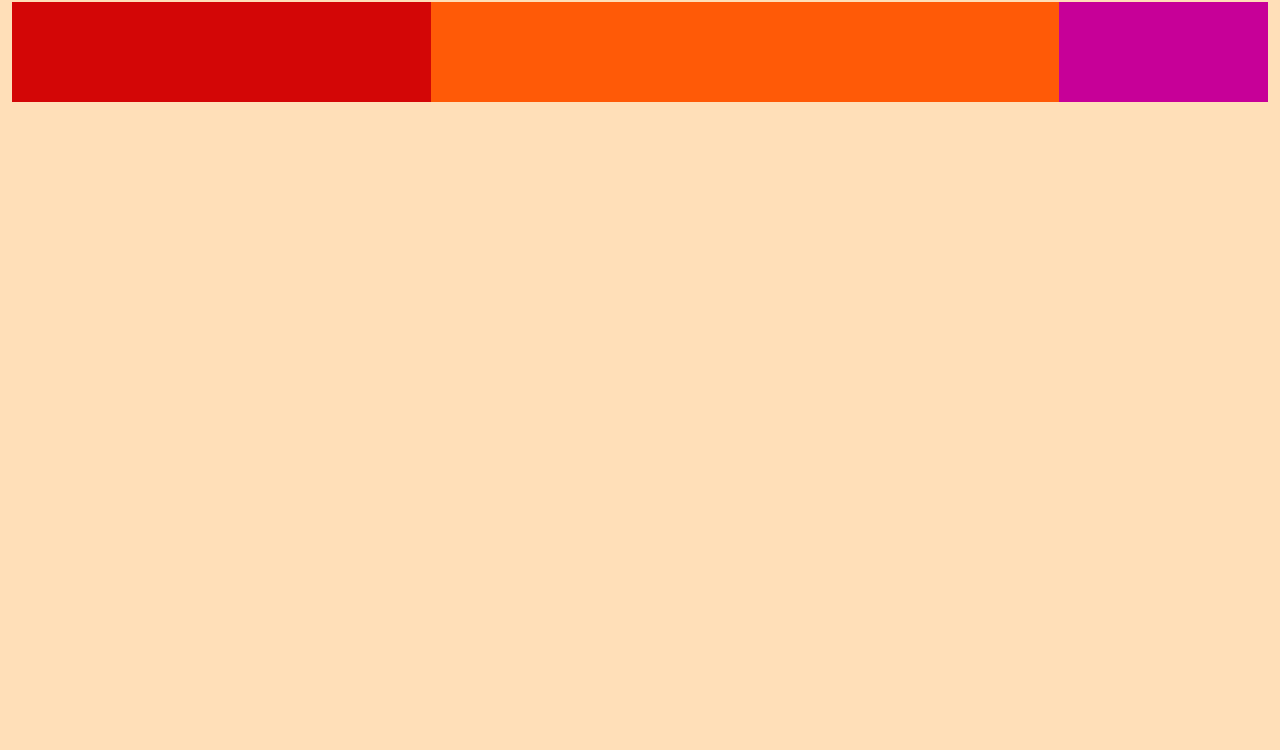
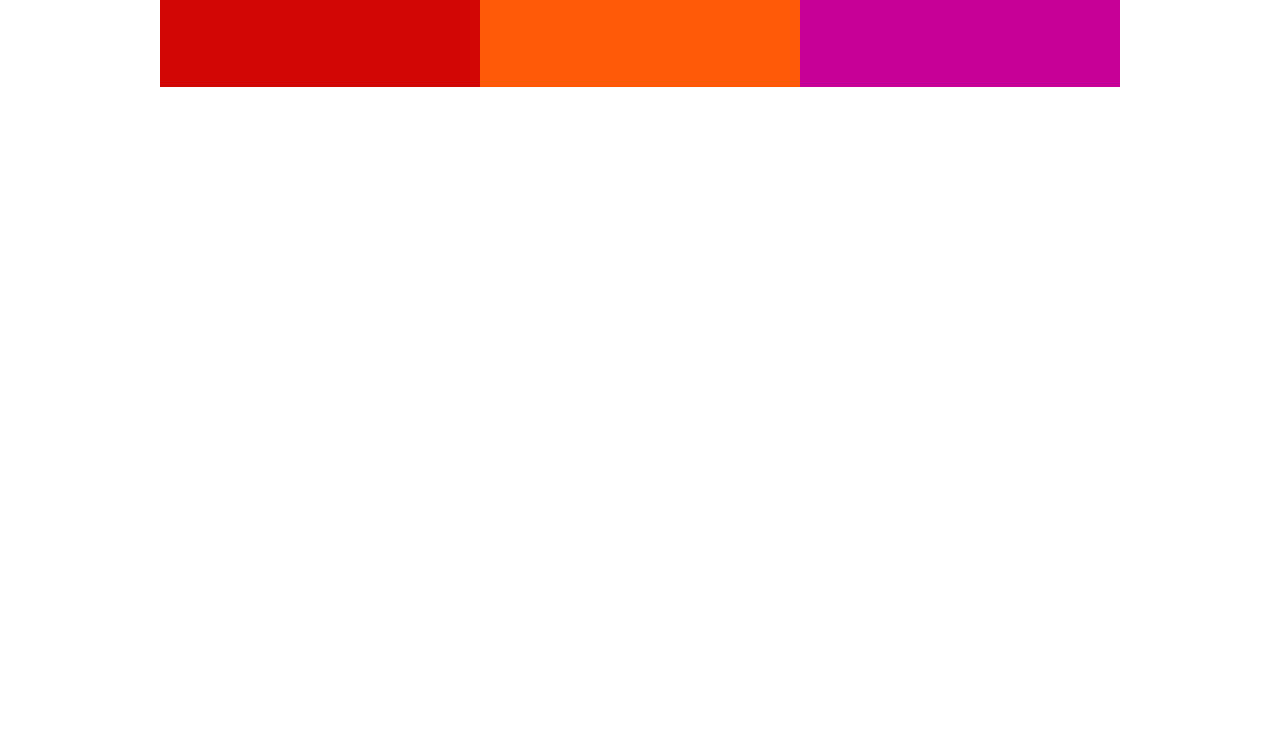
Before and after one commit to nzyoka10/nzyoka, a plain HTML site: page index.html in a window 1280 px wide. Shown: the part 50-800 px from the top of the page. Drawn offline with Linux system fonts and the light colour scheme.

Commit message:
css flex-warp propety

```diff
--- a/syles.css
+++ b/syles.css
@@ -1,52 +1,74 @@
+   /**
+   *    -    =====  NOTES   =============
+   *
+   * display: flex;
+   * align-items: center;
+   * justify-content: center;
+   * text-align: center;
+   *
+   ** Flex-grow -> determines the way an element grows
+   *  flex-grow: 1;
+   *  If all elements have flex-grow set to 1, they will each take up an equal amount of space.
+   *  If one has a higher value than another, it will take up more space.
+   *
+   ** Flex-shrink -> determines how much the element can shrink in response to available space
+   *  flex-shrink: 1;
+   *  The default is 0 if unset. Elements with a flex-shrink property set to 0 do not shrink
+   *  and become fixed in size.
+   *
+   ** Flex-wrap :
+   * flex-wrap allows you to properly distribute space in a container, making it easier to create responsive layouts
+   * The flex-wrap property specifies whether the flexible items should wrap or not.
+   *! NOTE: If the elements are not flexible items, the flex-wrap property has no effect.
+
+   *
+   * border: 2px solid #ff5a07;
+   *
+   * */
+
 *{
     padding: 0;
     margin: 0;
-    background-color: #ffdfb8;
 }
 
 h1{
     text-align: center;
-    margin: 3px;
 }
 
 .container{
-    /* border: 7px solid #000000; */
-   margin: 12px;
-   /**
-   * display: flex;
-   * align-items: center;
-   * justify-content: center;
-   * text-align: center;
-   */
-   height: 500px;
+    width: 100%;
+    max-width: 960px;
+   margin: 0 auto;
 }
 
 .flex-container{
     background: #ffff;
     display: flex;
+    flex-wrap: wrap;
 }
 
 .box{
-    //margin: 12px;
     height: 100px;
-    min-width: 100px;
-   // flex-grow: 1;
+    width: 200px;
+    flex-grow: 1;
 }
 
 .one{
-   /* border: 2px solid #010c88; */
    background:  #d30606;
-   flex-grow: 2;
+   /* flex-grow: 2;
+   flex-shrink: 1; */
+
 }
 
 .two{
-    /* border: 2px solid #ff5a07; */
     background: #ff5a07;
-    flex-grow: 3;
+    /* flex-grow: 3;
+    flex-shrink: 2; */
 }
 
 .three{
-    /* border: 2px solid #c70098; */
     background: #c70098;
-    flex-grow: 1;
+    /* flex-grow: 1;
+    flex-shrink: 3; */
+
 }
```
